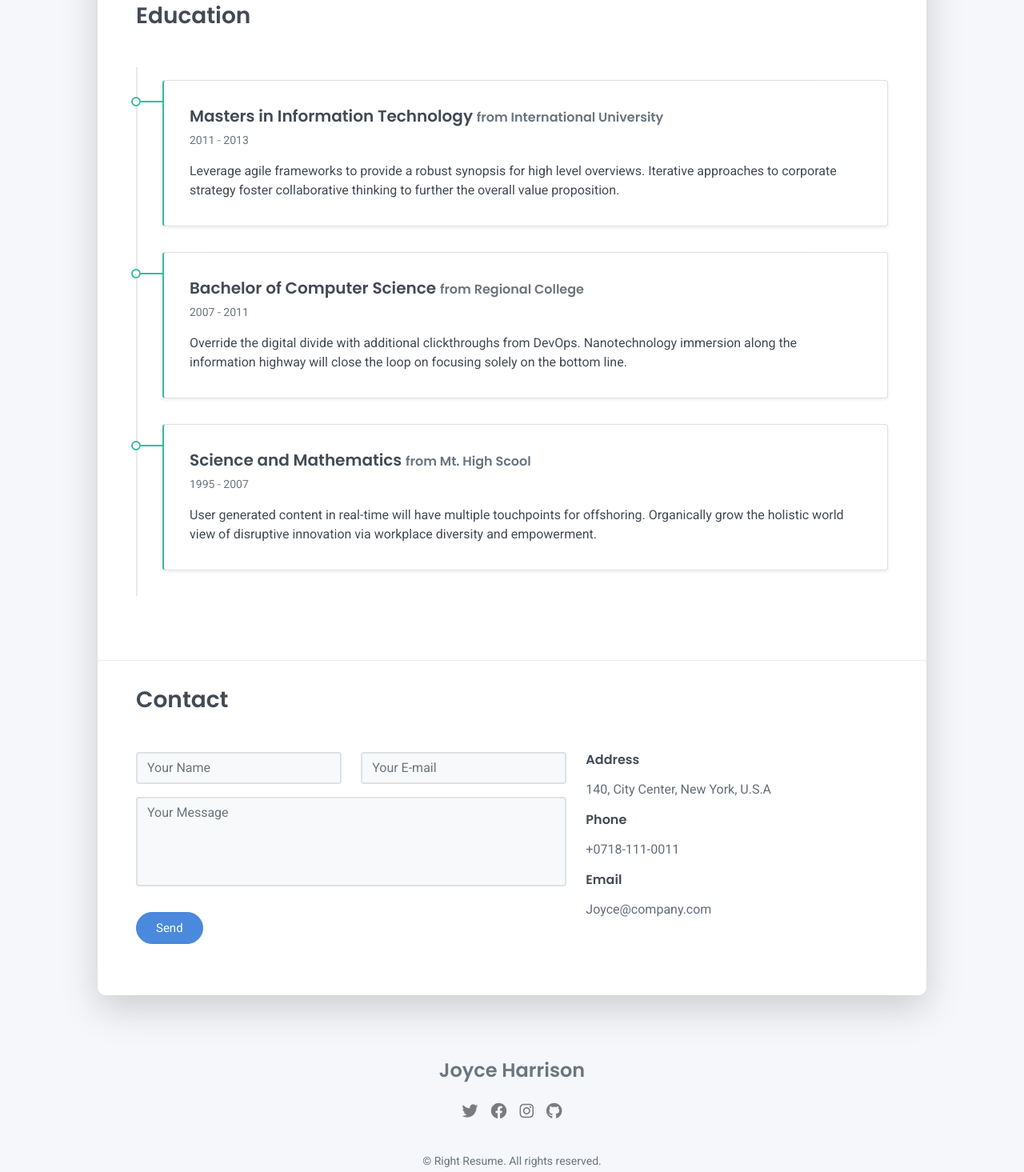
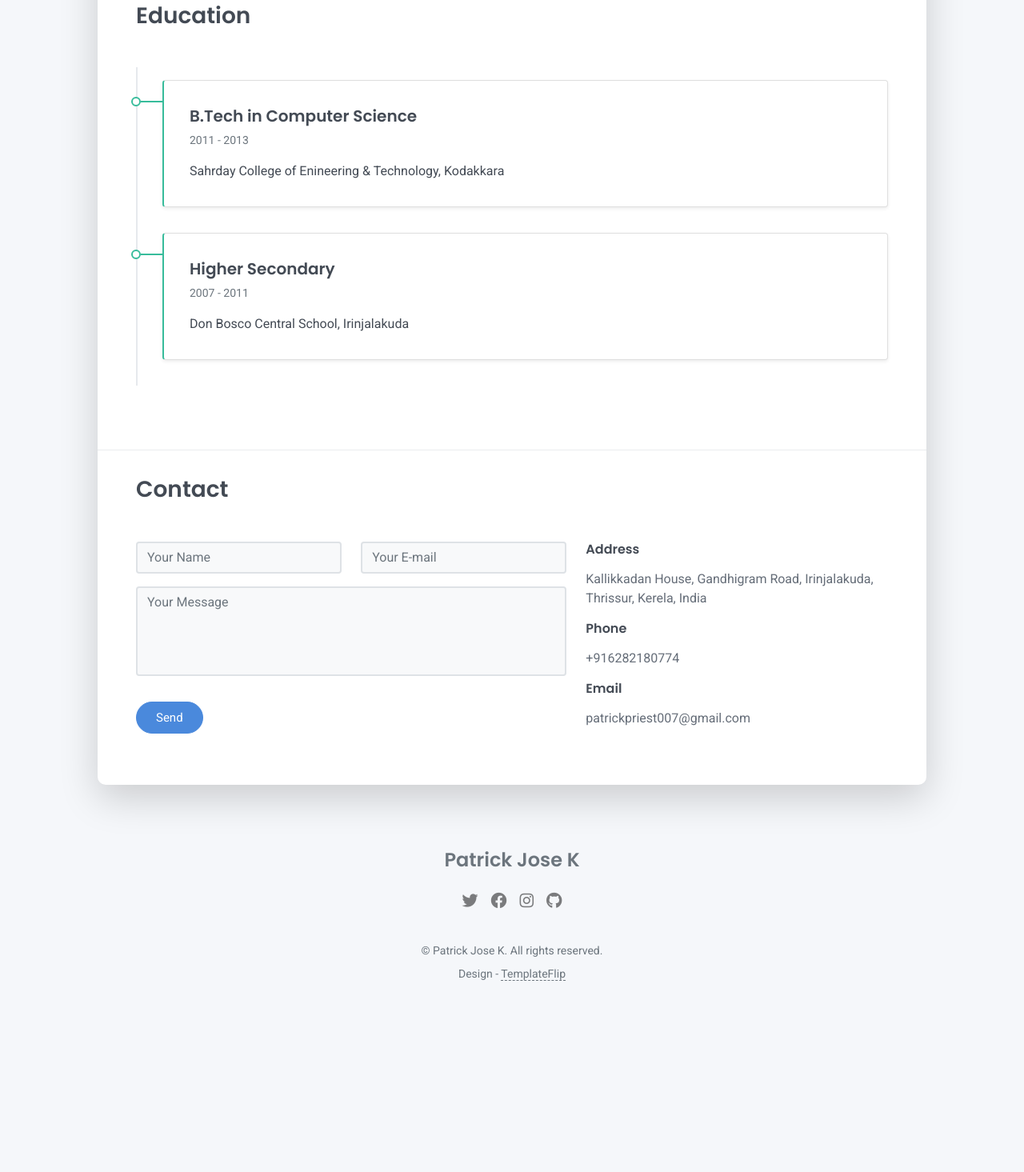
Before and after one commit to patrick-jose-k/patrick-jose-k.github.io, a plain HTML site: page index.html in a window 1280 px wide. Shown: the part 1035-2500 px from the top of the page at 80% size. After the commit the page ends 2311 px from the top, so only its background shows below. Drawn offline with Linux system fonts and the light colour scheme.

Commit message:
Update index.html

```diff
--- a/index.html
+++ b/index.html
@@ -144,23 +144,16 @@
     <div class="timeline">
       <div class="timeline-card timeline-card-success card shadow-sm">
         <div class="card-body">
-          <div class="h5 mb-1">Masters in Information Technology <span class="text-muted h6">from International University</span></div>
+          <div class="h5 mb-1">B.Tech in Computer Science <span class="text-muted h6"></span></div>
           <div class="text-muted text-small mb-2">2011 - 2013</div>
-          <div>Leverage agile frameworks to provide a robust synopsis for high level overviews. Iterative approaches to corporate strategy foster collaborative thinking to further the overall value proposition.</div>
+          <div>Sahrday College of Enineering & Technology, Kodakkara</div>
         </div>
       </div>
       <div class="timeline-card timeline-card-success card shadow-sm">
         <div class="card-body">
-          <div class="h5 mb-1">Bachelor of Computer Science <span class="text-muted h6">from Regional College</span></div>
+          <div class="h5 mb-1">Higher Secondary<span class="text-muted h6"></span></div>
           <div class="text-muted text-small mb-2">2007 - 2011</div>
-          <div>Override the digital divide with additional clickthroughs from DevOps. Nanotechnology immersion along the information highway will close the loop on focusing solely on the bottom line.</div>
-        </div>
-      </div>
-      <div class="timeline-card timeline-card-success card shadow-sm">
-        <div class="card-body">
-          <div class="h5 mb-1">Science and Mathematics <span class="text-muted h6">from Mt. High Scool</span></div>
-          <div class="text-muted text-small mb-2">1995 - 2007</div>
-          <div>User generated content in real-time will have multiple touchpoints for offshoring. Organically grow the holistic world view of disruptive innovation via workplace diversity and empowerment.</div>
+          <div>Don Bosco Central School, Irinjalakuda</div>
         </div>
       </div>
     </div>
@@ -190,11 +183,11 @@
       <div class="col">
         <div class="mt-2">
           <h3 class="h6">Address</h3>
-          <div class="pb-2 text-secondary">140, City Center, New York, U.S.A</div>
+          <div class="pb-2 text-secondary">Kallikkadan House, Gandhigram Road, Irinjalakuda, Thrissur, Kerela, India</div>
           <h3 class="h6">Phone</h3>
-          <div class="pb-2 text-secondary">+0718-111-0011</div>
+          <div class="pb-2 text-secondary">+916282180774</div>
           <h3 class="h6">Email</h3>
-          <div class="pb-2 text-secondary">Joyce@company.com</div>
+          <div class="pb-2 text-secondary">patrickpriest007@gmail.com</div>
         </div>
       </div>
       <div class="col d-none d-print-block">
@@ -226,7 +219,7 @@
     <footer class="pt-4 pb-4 text-muted text-center d-print-none">
       <div class="container">
         <div class="my-3">
-          <div class="h4">Joyce Harrison</div>
+          <div class="h4">Patrick Jose K</div>
           <div class="footer-nav">
             <nav role="navigation">
               <ul class="nav justify-content-center">
@@ -243,7 +236,7 @@
           </div>
         </div>
         <div class="text-small">
-          <div class="mb-1">&copy; Right Resume. All rights reserved.</div>
+          <div class="mb-1">&copy; Patrick Jose K. All rights reserved.</div>
           <div>Design - <a href="https://templateflip.com/" target="_blank">TemplateFlip</a></div>
         </div>
       </div>
```
